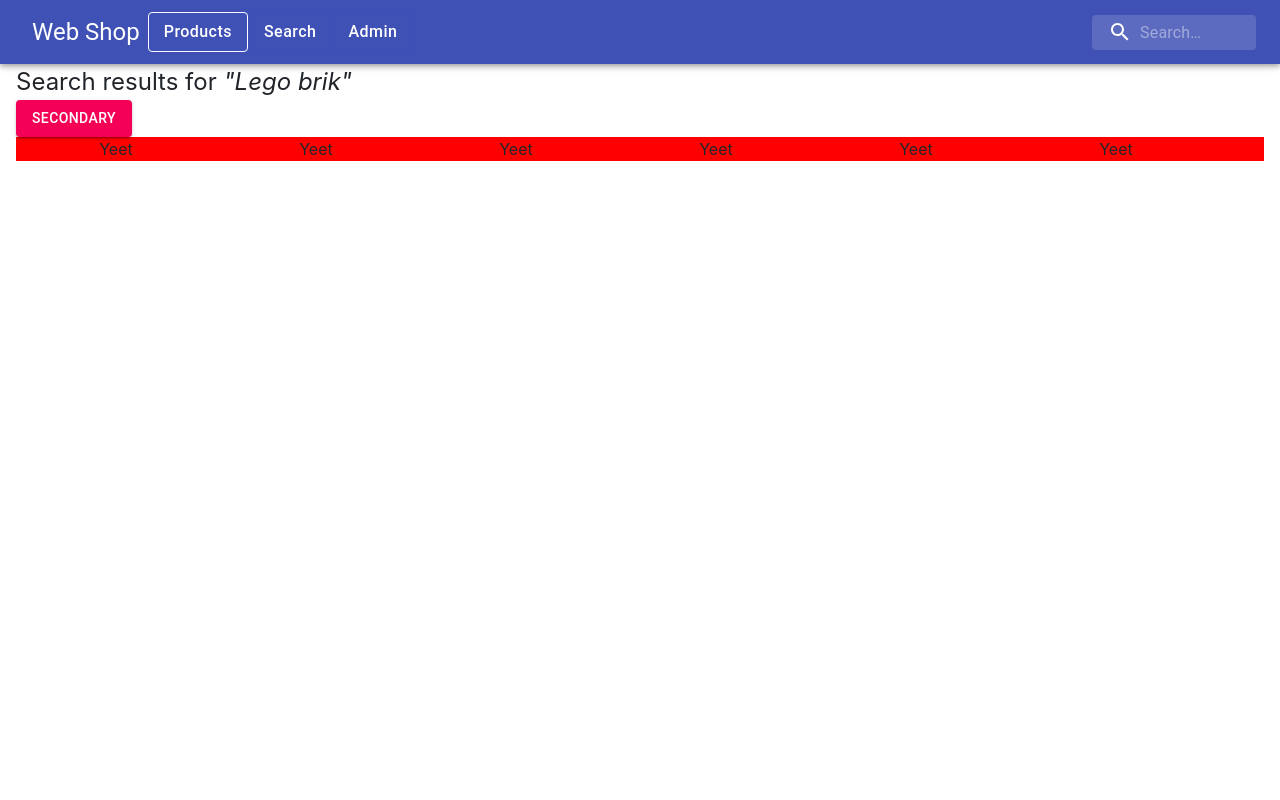
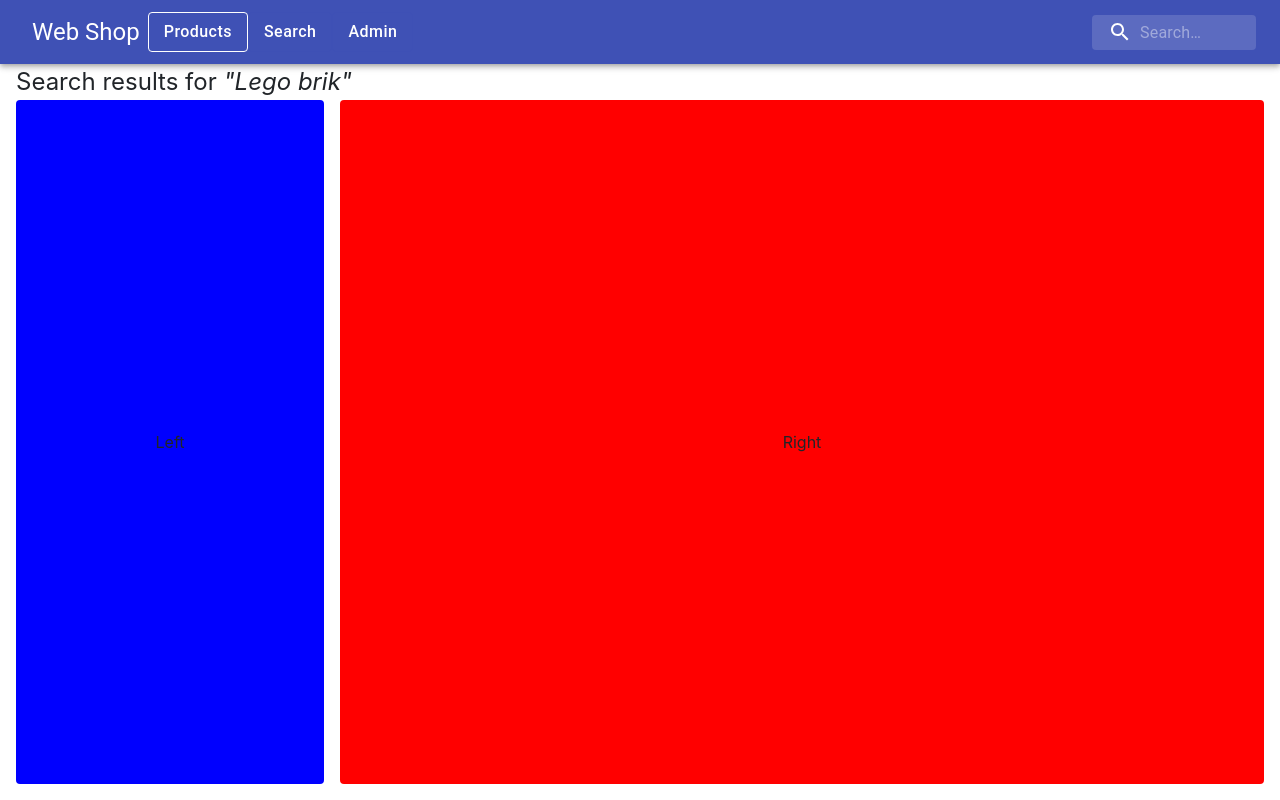
Before and after one commit to dxnlz/DDU---eksamensprojekt, a Next.js app: page /products in a window 1280 px wide. Built offline with nearby package versions, Linux system fonts and the light colour scheme.

Commit message:
Began on flexbox layout

```diff
--- a/src/pages/products.tsx
+++ b/src/pages/products.tsx
@@ -6,17 +6,25 @@ import styles from '../styles/Products.module.scss';
 export default class ProductPage extends Component {
     render() {
         return (
-            <>
+            <div style={{flex: "1 1 auto", flexDirection: "column", justifyItems: "stretch", display:"flex"}}>
                 <div className={styles.searchText}>
                     <span >Search results for </span>
                     <i>"Lego brik"</i>
                 </div>
-                <Button variant="contained" color="secondary">
-                    Secondary
-                </Button>
 
-                <CellGrid />
-            </>
+                <main style={{display: "flex", flex: 1,alignItems: "stretch", justifyItems: "stretch", marginBottom: "1rem"}}>
+                    <div style={{display: "flex", flex: 1, backgroundColor: "blue", alignItems: "center", justifyContent: "center", marginRight: "1rem", borderRadius: "4px"}}>
+                        Left
+                    </div>
+
+                    <div  style={{display: "flex", flex: 3, backgroundColor: "red", alignItems: "center", justifyContent: "center", borderRadius: "4px"}}>
+                        Right
+                    </div>
+                </main>
+
+
+
+            </div>
         )
     }
 }
--- a/src/styles/Header.module.scss
+++ b/src/styles/Header.module.scss
@@ -2,7 +2,7 @@
 
 .title {
   text-decoration: inherit;
-  color:inherit;
+  color:inherit !important;
   text-transform: none;
   display: none;
   @media screen and (min-width: 600px) {
@@ -12,8 +12,12 @@
 
 .menuitem {
   text-decoration: inherit;
-  color:inherit;
+  color:inherit !important;
   text-transform: none;
   font-size: medium;
   color: "inherit";
+
+  &:hover {
+    color: #d1d1d1 !important;
+  }
 }
--- a/src/styles/Main.module.scss
+++ b/src/styles/Main.module.scss
@@ -3,6 +3,9 @@
 .root {
   padding-left: 1rem;
   padding-right: 1rem;
+  display: flex;
+  flex-direction: column;
+  flex: 1 1 auto;
 }
 
 .title {
--- a/src/styles/globals.scss
+++ b/src/styles/globals.scss
@@ -2,17 +2,21 @@
     box-sizing: border-box;
 }
 
+#__next {
+    display: flex;
+    flex-direction: column;
+    flex: 1 1 auto;
+}
+
 html,
 body {
+    height: 100vh;
+    display: flex;
+    flex-direction: column;
     padding: 0;
     margin: 0;
     font-family: -apple-system, BlinkMacSystemFont, Segoe UI, Roboto, Oxygen,
         Ubuntu, Cantarell, Fira Sans, Droid Sans, Helvetica Neue, sans-serif;
-}
-
-a {
-    color: inherit;
-    text-decoration: none;
 }
 
 code {
```
